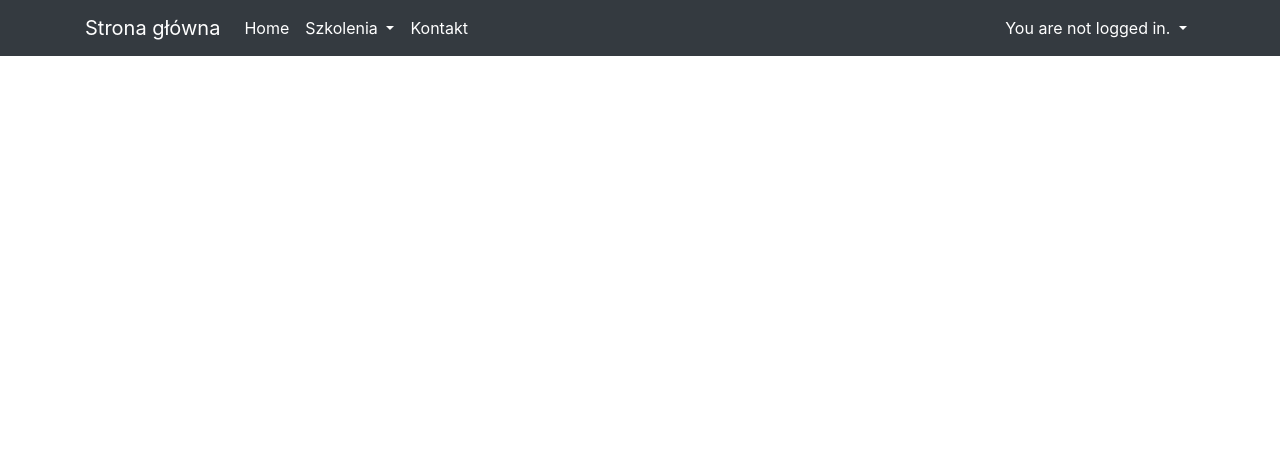
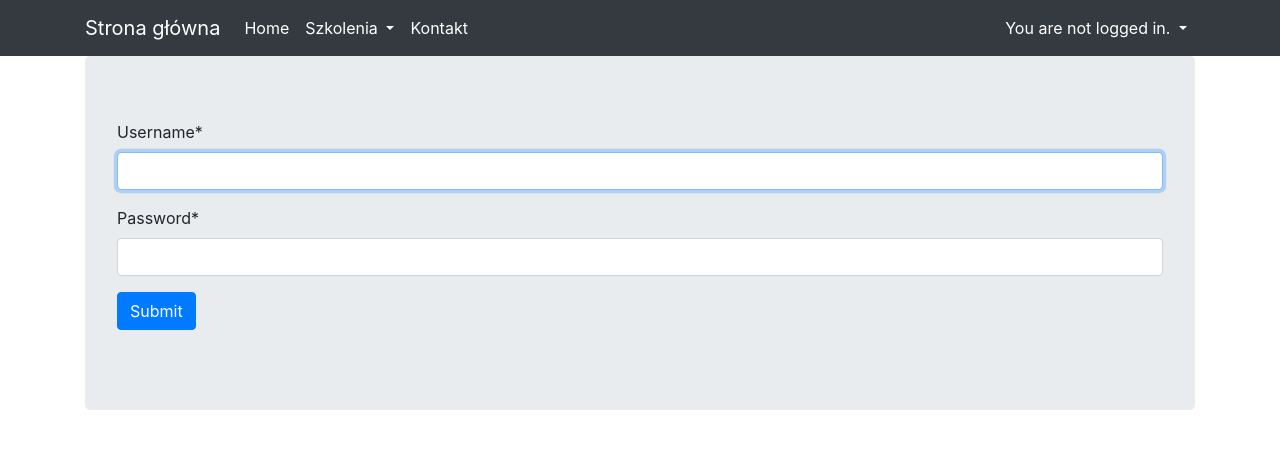
Before and after one commit to MarcinH91/Bhp_project, a Django app: page /accounts/login/ in a window 1280 px wide. Shown: the top 449 px of the page. Run offline with Django 3.2, Linux system fonts and the light colour scheme; some libraries are stand-ins or nearby versions.

Commit message:
Add container to base.html

```diff
--- a/Bhp_project/templates/base.html
+++ b/Bhp_project/templates/base.html
@@ -67,7 +67,11 @@
     </div>
 
 </nav>
-
+<div class="container">
+    <div class="jumbotron">
+        {% block content %}{% endblock %}
+    </div>
+</div>
 </body>
 
 </html>
```
